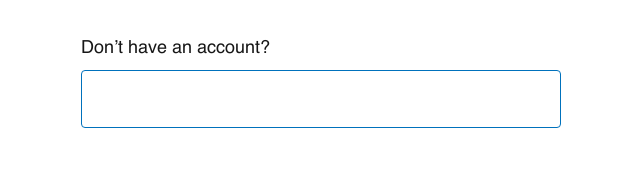
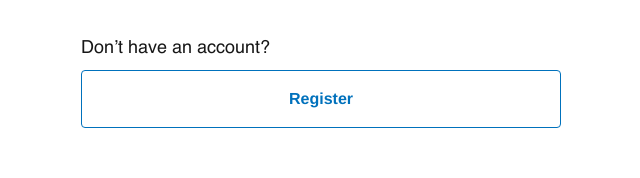
Before and after one commit to asharkhan1258/client-login-system, a Next.js app: page / in a window 1280 px wide. Shown: the part 467-645 px from the top of the page, without its empty margins (319-959 px from the left). Built offline with nearby package versions, Linux system fonts and the light colour scheme; a web font is replaced by a local one.

Commit message:
final changes are done after sam and hayden

```diff
--- a/src/app/page.js
+++ b/src/app/page.js
@@ -88,7 +88,7 @@ export default function Home() {
 
         {/* Sign Up Section */}
         <p className="text-left mt-4 text-base sm:text-lg">Don’t have an account?</p>
-        <button className="mb-[30px] font-bold w-full bg-[transparent] border border-[#0071bc] hover:text-white text-white py-4 px-4 rounded mt-2 hover:bg-[#0071bc] transition duration-300">
+        <button className="mb-[30px] font-bold w-full bg-[transparent] border border-[#0071bc] hover:text-white text-[#0071bc] py-4 px-4 rounded mt-2 hover:bg-[#0071bc] transition duration-300">
          Register
         </button>
 
```
